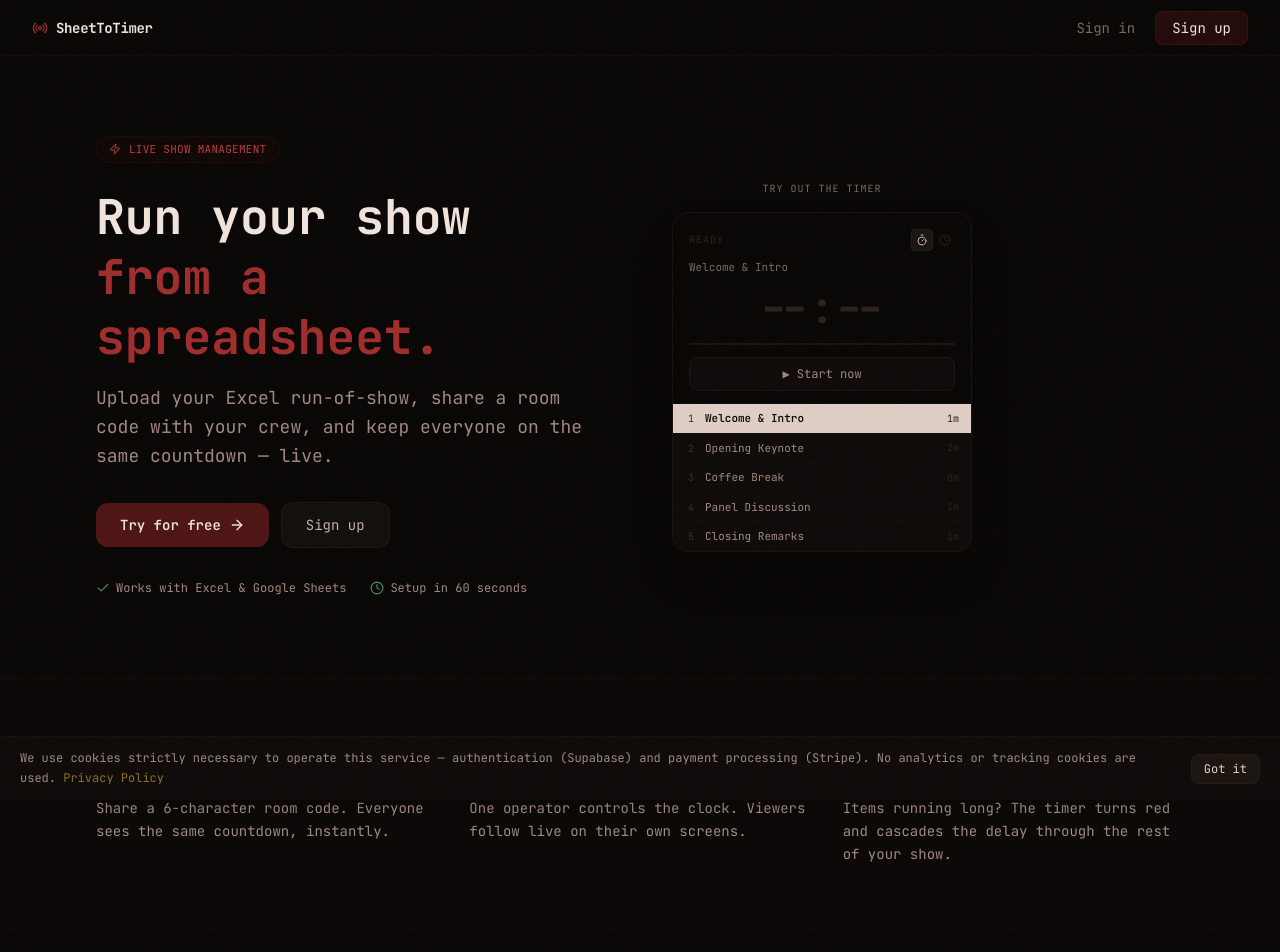
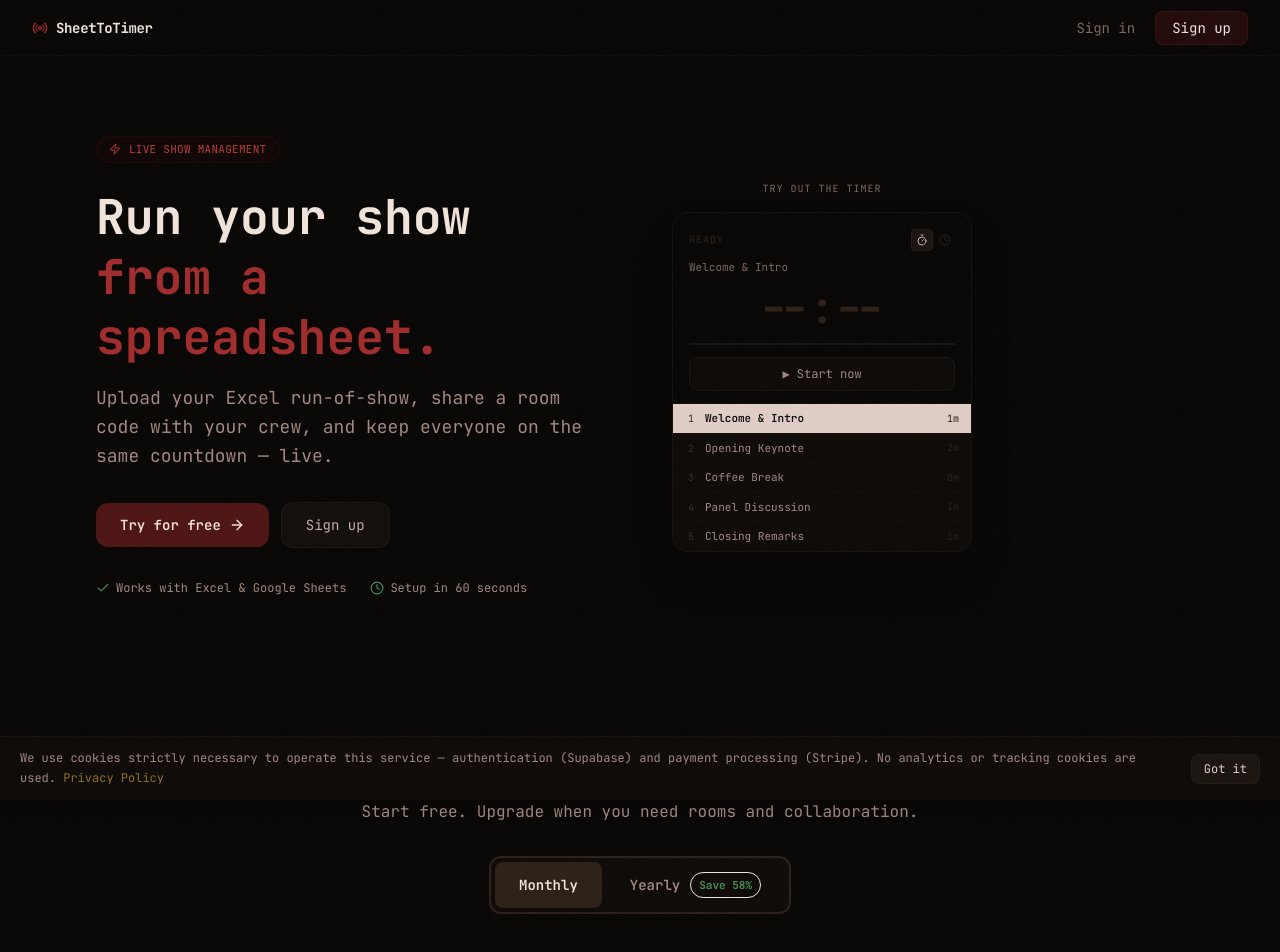
Before and after one commit to bjugoy/sheettotimer, a React (Vite) app in the folder client/: page /landing in a window 1280 px wide. Shown: the top 952 px of the page. Built offline with nearby package versions, Linux system fonts and the light colour scheme; no server answers.

Commit message:
Move pricing above features section, improve billing toggle visibility
Co-Authored-By: Claude Sonnet 4.6 <noreply@anthropic.com>

```diff
--- a/client/src/pages/LandingPage.tsx
+++ b/client/src/pages/LandingPage.tsx
@@ -125,42 +125,38 @@ export function LandingPage() {
         </div>
       </section>
 
-      {/* ── Features ─────────────────────────────────────────────────────────── */}
-      <section className="border-t border-warm-800/30 bg-warm-900/30">
-        <div className="max-w-6xl mx-auto px-8 py-16 grid grid-cols-1 md:grid-cols-3 gap-8">
-          {[
-            { icon: <Radio className="w-5 h-5 text-crimson-400" />, title: 'Real-time sync', body: 'Share a 6-character room code. Everyone sees the same countdown, instantly.' },
-            { icon: <Users className="w-5 h-5 text-amber-400" />, title: 'Operator + viewers', body: 'One operator controls the clock. Viewers follow live on their own screens.' },
-            { icon: <Clock className="w-5 h-5 text-moss-400" />, title: 'Overtime tracking', body: 'Items running long? The timer turns red and cascades the delay through the rest of your show.' },
-          ].map(f => (
-            <div key={f.title} className="space-y-2">
-              {f.icon}
-              <h3 className="text-sm font-semibold text-warm-200">{f.title}</h3>
-              <p className="text-sm text-warm-400 leading-relaxed">{f.body}</p>
-            </div>
-          ))}
-        </div>
-      </section>
-
       {/* ── Pricing ──────────────────────────────────────────────────────────── */}
       <section className="max-w-6xl mx-auto px-8 py-20" id="pricing">
         <div className="text-center mb-12">
           <h2 className="text-3xl font-bold text-warm-100 mb-2">Simple pricing</h2>
           <p className="text-warm-400">Start free. Upgrade when you need rooms and collaboration.</p>
           {/* Billing interval toggle */}
-          <div className="inline-flex mt-6 rounded-lg border border-warm-700/50 overflow-hidden text-sm">
+          <div className="inline-flex mt-8 rounded-xl border-2 border-warm-700 bg-warm-900 p-1 gap-1">
             <button
               onClick={() => setBillingInterval('monthly')}
-              className={cn('px-5 py-2 transition-colors',
-                billingInterval === 'monthly' ? 'bg-warm-700 text-warm-100' : 'text-warm-500 hover:text-warm-300')}>
+              className={cn(
+                'px-6 py-2.5 rounded-lg text-sm font-semibold transition-all',
+                billingInterval === 'monthly'
+                  ? 'bg-warm-700 text-warm-100 shadow'
+                  : 'text-warm-400 hover:text-warm-200',
+              )}>
               Monthly
             </button>
             <button
               onClick={() => setBillingInterval('yearly')}
-              className={cn('px-5 py-2 flex items-center gap-2 transition-colors',
-                billingInterval === 'yearly' ? 'bg-warm-700 text-warm-100' : 'text-warm-500 hover:text-warm-300')}>
+              className={cn(
+                'px-6 py-2.5 rounded-lg text-sm font-semibold flex items-center gap-2.5 transition-all',
+                billingInterval === 'yearly'
+                  ? 'bg-warm-700 text-warm-100 shadow'
+                  : 'text-warm-400 hover:text-warm-200',
+              )}>
               Yearly
-              <span className="text-[11px] text-moss-400 font-medium">Save up to 58%</span>
+              <span className={cn(
+                'text-[11px] font-bold px-2 py-0.5 rounded-full border',
+                billingInterval === 'yearly'
+                  ? 'bg-moss-800/60 border-moss-600/60 text-moss-300'
+                  : 'bg-moss-900/40 border-moss-700/40 text-moss-400',
+              )}>Save 58%</span>
             </button>
           </div>
         </div>
@@ -205,6 +201,23 @@ export function LandingPage() {
         </div>
       </section>
 
+      {/* ── Features ─────────────────────────────────────────────────────────── */}
+      <section className="border-t border-warm-800/30 bg-warm-900/30">
+        <div className="max-w-6xl mx-auto px-8 py-16 grid grid-cols-1 md:grid-cols-3 gap-8">
+          {[
+            { icon: <Radio className="w-5 h-5 text-crimson-400" />, title: 'Real-time sync', body: 'Share a 6-character room code. Everyone sees the same countdown, instantly.' },
+            { icon: <Users className="w-5 h-5 text-amber-400" />, title: 'Operator + viewers', body: 'One operator controls the clock. Viewers follow live on their own screens.' },
+            { icon: <Clock className="w-5 h-5 text-moss-400" />, title: 'Overtime tracking', body: 'Items running long? The timer turns red and cascades the delay through the rest of your show.' },
+          ].map(f => (
+            <div key={f.title} className="space-y-2">
+              {f.icon}
+              <h3 className="text-sm font-semibold text-warm-200">{f.title}</h3>
+              <p className="text-sm text-warm-400 leading-relaxed">{f.body}</p>
+            </div>
+          ))}
+        </div>
+      </section>
+
       {/* ── Footer ───────────────────────────────────────────────────────────── */}
       <footer className="border-t border-warm-800/30 px-8 py-8">
         <div className="max-w-6xl mx-auto flex items-center justify-between text-[11px] text-warm-500">
```
